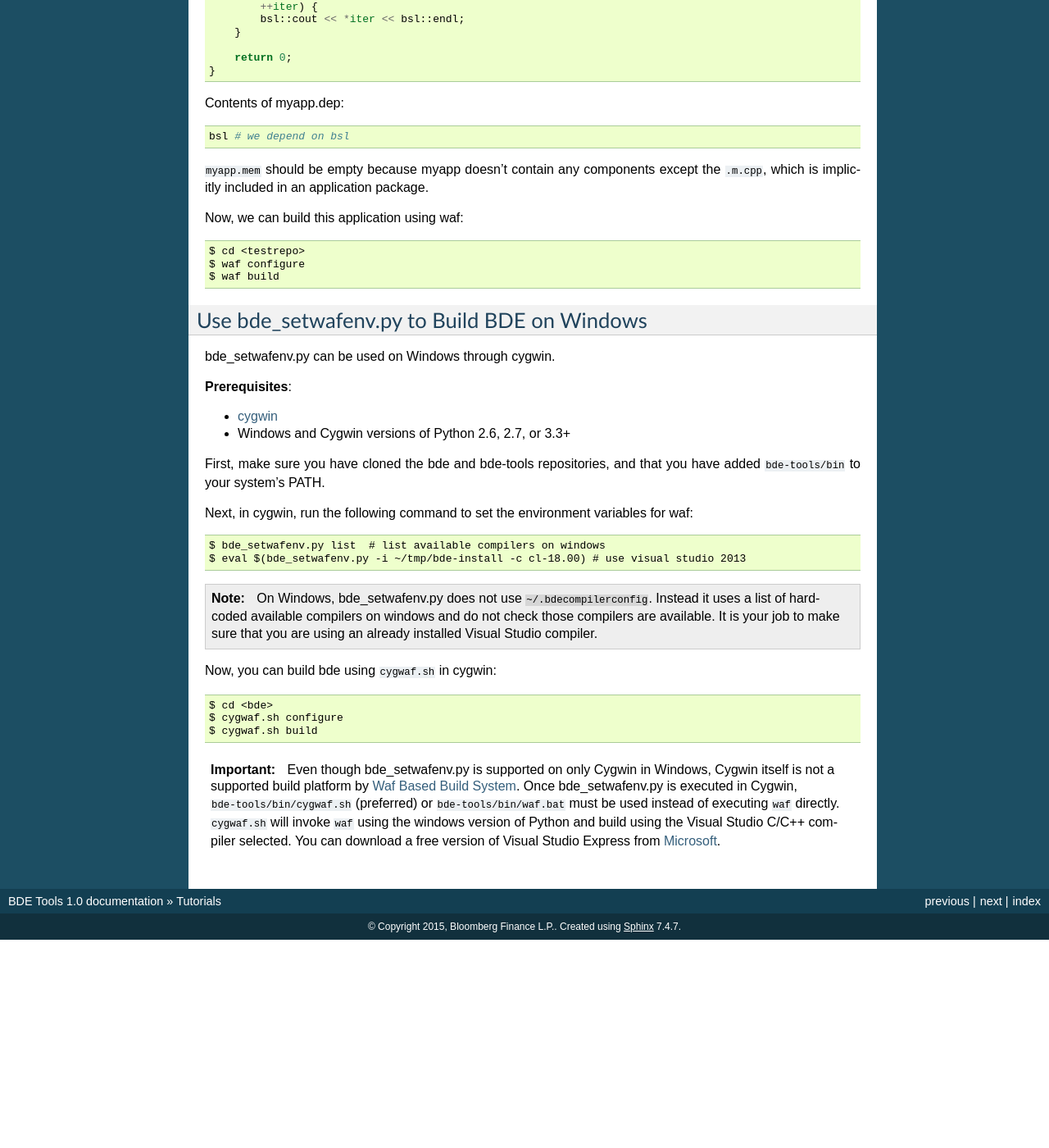
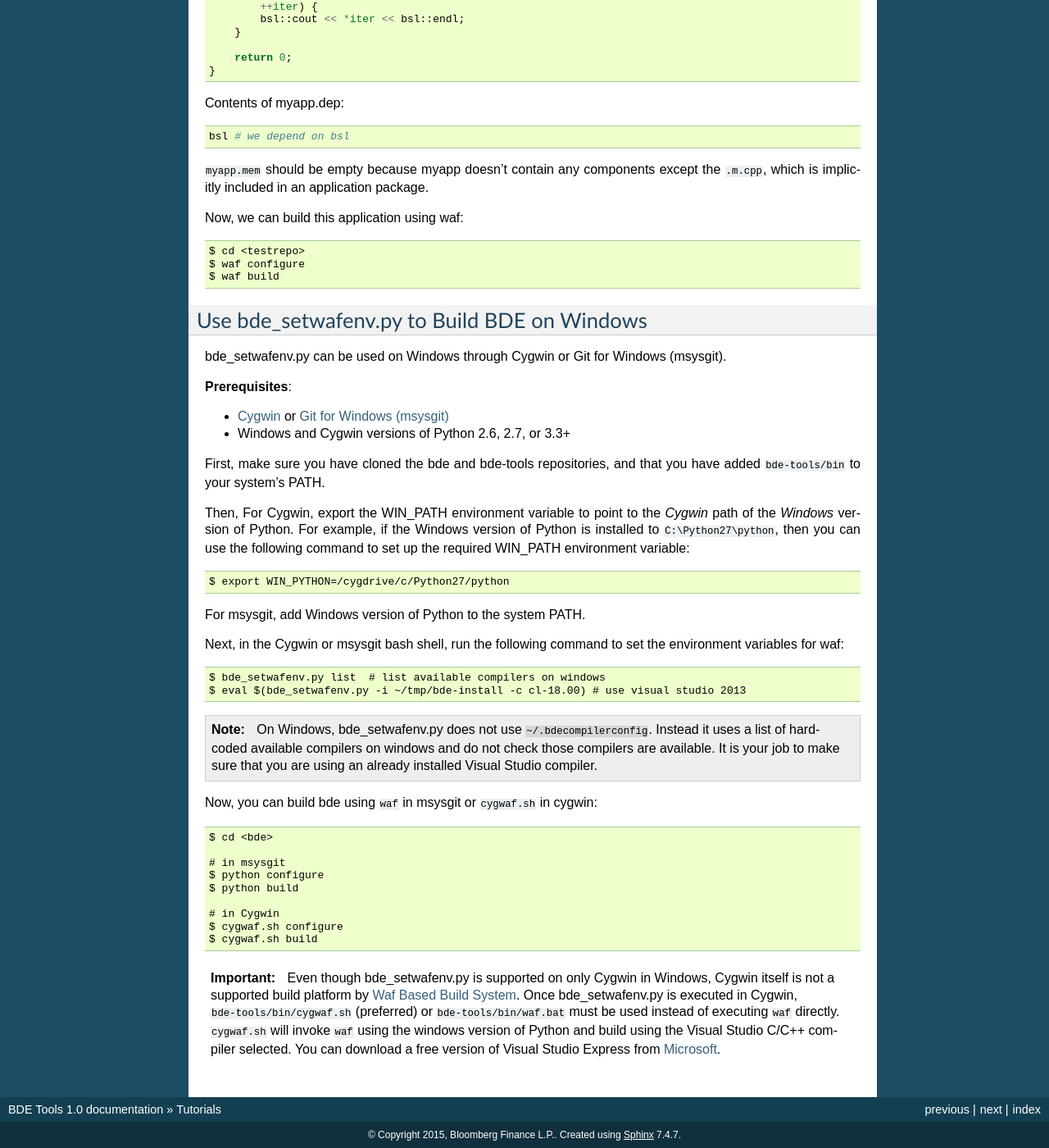
Before and after one commit to bloomberg/bde-tools, a Sphinx documentation site: the page built from doc/tutorials.rst, in a window 1280 px wide and 1400 px high, scrolled down 4204 px. Shown: the whole window at 82% size. Built offline with Sphinx 7.4.7, drawn with Linux system fonts in a browser that asks for light colours; before the commit the page ends 5350 px from its top, so only the background shows below that.

Commit message:
Document msysgit support for bde_setwafenv.py

```diff
--- a/doc/tutorials.rst
+++ b/doc/tutorials.rst
@@ -321,17 +321,27 @@ Now, we can build this application using waf:
 Use bde_setwafenv.py to Build BDE on Windows
 ============================================
 
-bde_setwafenv.py can be used on Windows through cygwin.
+bde_setwafenv.py can be used on Windows through Cygwin or Git for Windows (msysgit).
 
 **Prerequisites**:
 
-- `cygwin <https://www.cygwin.com/>`_
+- `Cygwin <https://www.cygwin.com/>`_ or `Git for Windows (msysgit) <https://msysgit.github.io/>`_
 - Windows and Cygwin versions of Python 2.6, 2.7, or 3.3+
 
 First, make sure you have cloned the bde and bde-tools repositories, and that
 you have added ``bde-tools/bin`` to your system's PATH.
 
-Next, in cygwin, run the following command to set the environment variables for waf:
+Then, For Cygwin, export the WIN_PATH environment variable to point to the
+*Cygwin* path of the *Windows* version of Python.  For example, if the Windows
+version of Python is installed to ``C:\Python27\python``, then you can use the
+following command to set up the required WIN_PATH environment variable: ::
+
+   $ export WIN_PYTHON=/cygdrive/c/Python27/python
+
+For msysgit, add Windows version of Python to the system PATH.
+
+Next, in the Cygwin or msysgit bash shell, run the following command to set the
+environment variables for waf:
 
 ::
 
@@ -345,11 +355,17 @@ Next, in cygwin, run the following command to set the environment variables for
    those compilers are available. It is your job to make sure that you are
    using an already installed Visual Studio compiler.
 
-Now, you can build bde using ``cygwaf.sh`` in cygwin:
+Now, you can build bde using ``waf`` in msysgit or ``cygwaf.sh`` in cygwin:
 
 ::
 
    $ cd <bde>
+
+   # in msysgit
+   $ python configure
+   $ python build
+
+   # in Cygwin
    $ cygwaf.sh configure
    $ cygwaf.sh build
 
```
